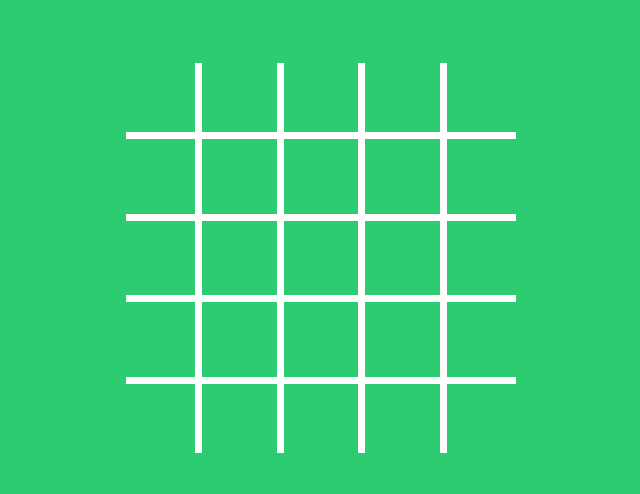
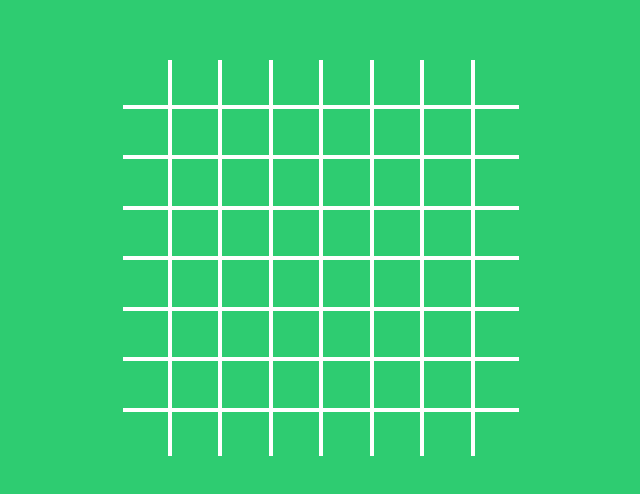
Before and after one commit to twosmalltrees/TicTacToe, a plain HTML site: page index.html in a window 1280 px wide. Shown: the part 150-644 px from the top of the page, without its empty margins (327-967 px from the left). Drawn offline with nearby package versions, Linux system fonts and the light colour scheme.

```diff
--- a/css/style.css
+++ b/css/style.css
@@ -27,7 +27,7 @@
   width: 100%;
   height: 100%;
   box-sizing: border-box;
-  border: 5px solid #2ecc71;
+  border: 2px solid #2ecc71;
   pointer-events: none;
 }
 
--- a/js/ticTacToe.js
+++ b/js/ticTacToe.js
@@ -210,6 +210,6 @@
 
 
 $(document).ready(function(){
-  GameLogic.initializeBoardState(5);
+  GameLogic.initializeBoardState(8);
   GameUI.renderBoard(GameLogic.board);
 });
```
